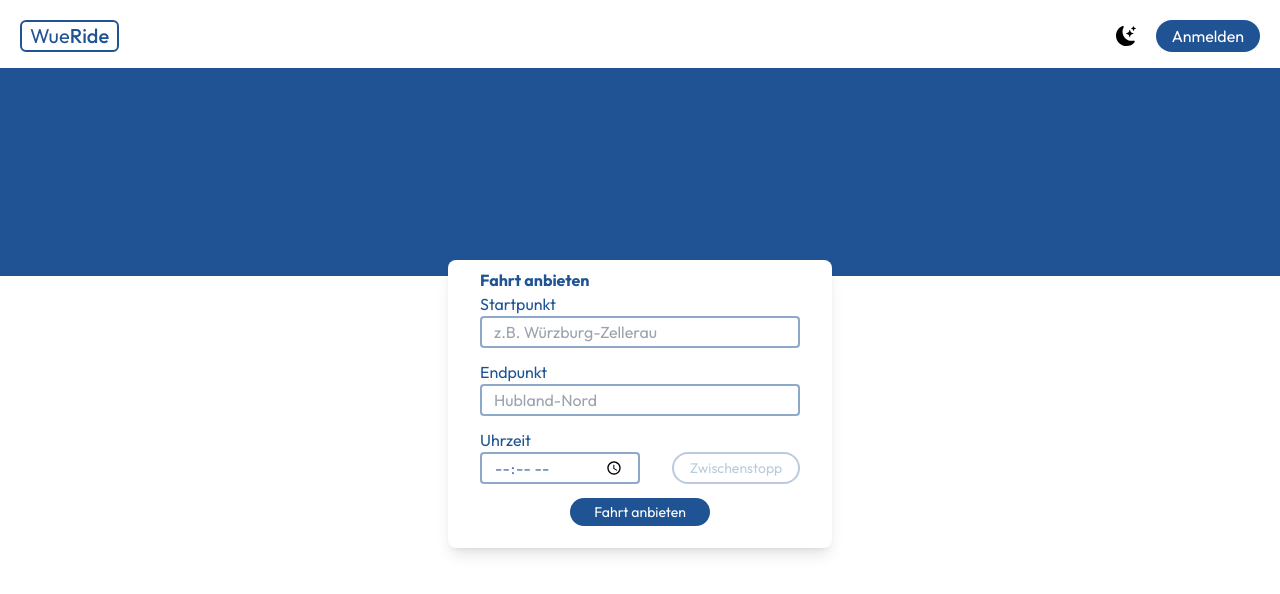
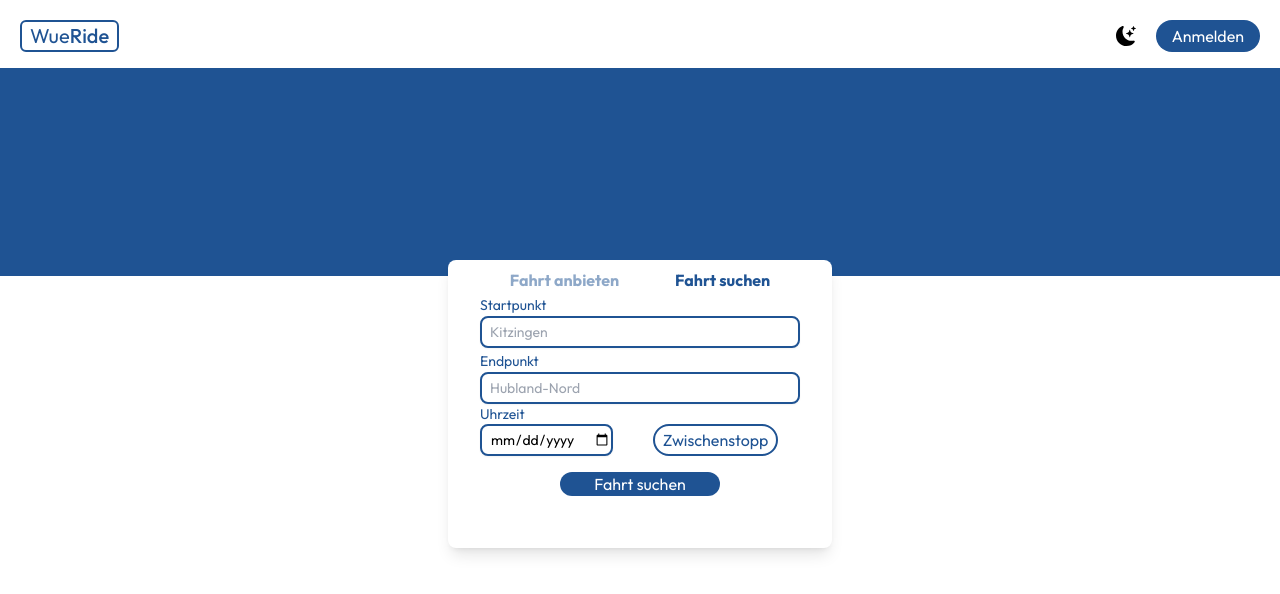
Before and after one commit to GG8000/wueride, a Next.js app: page /ridesearch in a window 1280 px wide. Shown: the top 594 px of the page. Built offline with nearby package versions, Linux system fonts and the light colour scheme.

Commit message:
implemented rideOffer and rideSearch just as design

```diff
--- a/pages/rideoffer.jsx
+++ b/pages/rideoffer.jsx
@@ -1,10 +1,36 @@
 import NavBar from "../components/navbar";
+import Button from "../components/button";
+import Link from "next/link";
 
 export default function RideOffer() {
     return(
-        <div>
+        <div className="font-outfit">
             <NavBar/>
-            <h1>RideOffer</h1>
+            <div className="bg-primary h-52 w-full"/>
+            <div className=" bg-white h-72 w-96 mx-auto rounded-lg shadow-lg relative -top-4 ">
+                <div className="flex justify-center gap-10">
+                    <button className=" text-primary font-bold pt-2 px-2 rounded-full">Fahrt anbieten</button>
+                    <Link href="ridesearch" className=" text-primary opacity-50 font-bold pt-2 px-2">Fahrt suchen</Link>
+                </div>
+                <div className="w-80 mx-auto">
+                    <div className="text-left">
+                        <label className="text-primary text-sm">Startpunkt</label>
+                        <input className="shadow-sm text-sm pl-2 border-primary border-2 rounded-lg w-full h-8" type="text" placeholder="Kitzingen"/>
+                    </div>
+                    <div className="text-left">
+                        <label className="text-primary text-sm">Endpunkt</label>
+                        <input className="shadow-sm text-sm pl-2 border-primary border-2 rounded-lg w-full h-8" type="text" placeholder="Hubland-Nord"/>
+                    </div>
+                    <div className="flex gap-10">
+                        <div className=" flex flex-col">
+                            <label className="text-primary text-sm">Uhrzeit</label>
+                            <input className="shadow-sm text-xs text-primary border-primary border-2 rounded-lg w-24 h-8" type="date"/>
+                        </div>
+                        <button className="text-center bg-white text-primary border-primary border-2 rounded-full h-8 px-2 mt-5">Zwischenstopp</button>
+                    </div>
+                    <button className="text-center bg-primary w-40 text-white rounded-full mx-20 mt-4">Fahrt anbieten</button>
+                </div>
+            </div>
         </div>
     )
 };
--- a/pages/ridesearch.jsx
+++ b/pages/ridesearch.jsx
@@ -1,22 +1,37 @@
 import Button from "../components/button";
 import NavBar from "../components/navbar";
 import TextField from "../components/textfield";
+import {useState} from 'react';
+import Link from 'next/link';
 
 export default function RideSearch() {
+
         return(
             <div className="font-outfit">
                 <NavBar/>
                 <div className="bg-primary h-52 w-full"/>
                 <div className=" bg-white h-72 w-96 mx-auto rounded-lg shadow-lg relative -top-4 ">
-                <h1 className=" text-primary font-bold ml-8 pt-2">Fahrt anbieten</h1>
-                <TextField type="text" id="startlocation_input" placeholder="z.B. Würzburg-Zellerau" label="Startpunkt" width="full"/>
-                <TextField type="text" id="endlocation_input" placeholder="Hubland-Nord" label="Endpunkt" width="full"/>
-                <div className=" flex ml-8">
-                    <TextField type="time" id="startlocation_input" placeholder="" label="Uhrzeit"/>
-                    <button className="text-primary text-sm border-primary text-opacity-30 border-2 border-opacity-30 relative -left-32 top-6 px-4 rounded-full h-8 hover:text-opacity-100 hover:border-opacity-100">Zwischenstopp</button>
+                    <div className="flex justify-center gap-10">
+                        <Link href="rideoffer" className=" text-primary font-bold pt-2 opacity-50 px-2">Fahrt anbieten</Link>
+                        <button className=" text-primary font-bold pt-2 px-2">Fahrt suchen</button>
                     </div>
-                <div className="text-center w-40 mx-auto">
-                    <Button text="Fahrt anbieten" appearance="secondary" linkTo="#"/>
+                    <div className="w-80 mx-auto">
+                    <div className="text-left">
+                        <label className="text-primary text-sm">Startpunkt</label>
+                        <input className="pl-2 text-sm shadow-sm border-primary border-2 rounded-lg w-full h-8 placeholder" type="text" placeholder="Kitzingen"/>
+                    </div>
+                    <div className="text-left">
+                        <label className="text-primary text-sm">Endpunkt</label>
+                        <input className="pl-2 text-sm shadow-sm border-primary border-2 w-full rounded-lg h-8" type="text" placeholder="Hubland-Nord"/>
+                    </div>
+                    <div className="flex gap-10">
+                        <div className=" flex flex-col">
+                            <label className="text-primary text-sm">Uhrzeit</label>
+                            <input className="pl-2 text-sm shadow-sm border-primary border-2 w-full rounded-lg h-8" type="date"/>
+                        </div>
+                        <button className="text-center bg-white text-primary border-primary border-2 rounded-full h-8 px-2 mt-5">Zwischenstopp</button>
+                    </div>
+                    <button className="text-center bg-primary w-40 text-white rounded-full mx-20 mt-4">Fahrt suchen</button>
                 </div>
                 </div>
             </div>
--- a/styles/globals.css
+++ b/styles/globals.css
@@ -1,6 +1,7 @@
 @tailwind base;
 @tailwind components;
 @tailwind utilities;
+
 
 html,
 body {
--- a/tailwind.config.js
+++ b/tailwind.config.js
@@ -7,7 +7,8 @@ module.exports = {
   theme: {
     colors: {
       'primary': '#1F5393',
-      'white': '#ffffff'
+      'white': '#ffffff',
+      'grey':  'B2B2B2',
     },
     extend: {
       fontFamily: {
```
Lines whose indentation alone changed are shown as unchanged.
